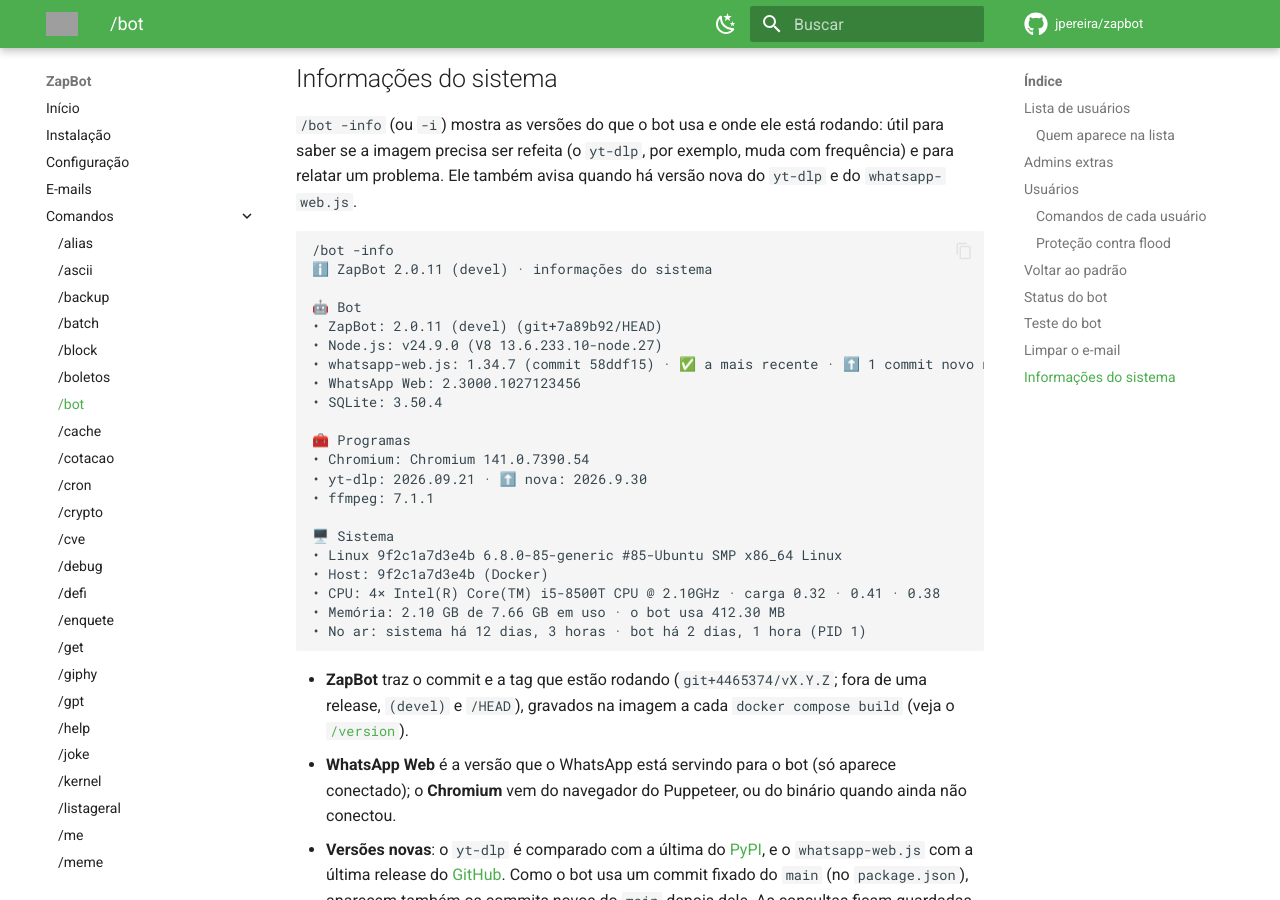
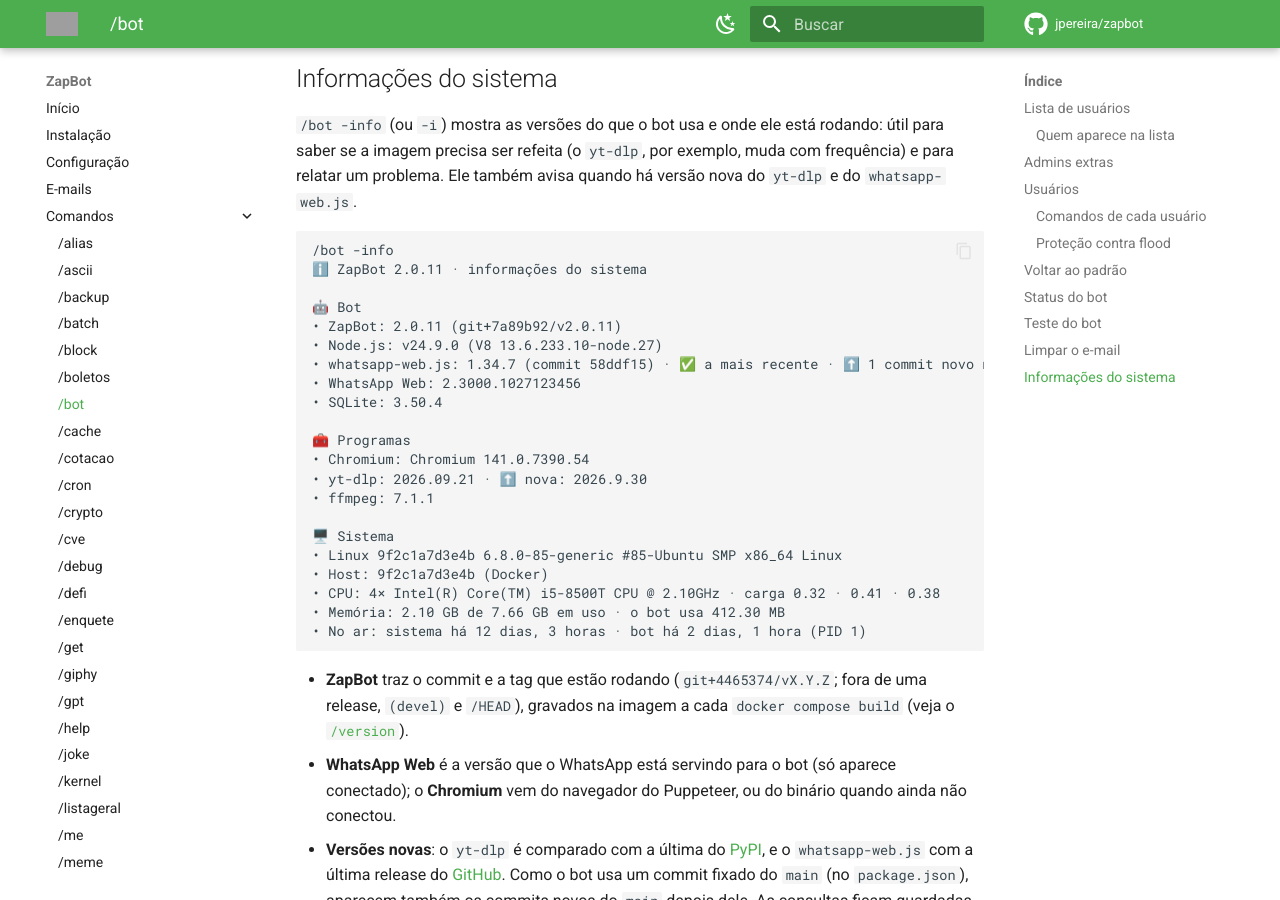
Before and after one commit to jpereira/zapbot, an MkDocs documentation site: the page built from docs/comandos/bot.md, in a window 1280 px wide and 900 px high, scrolled down 12031 px. Built offline with MkDocs 1.6.1 and Material for MkDocs 9.7.7, drawn with Linux system fonts in a browser that asks for light colours; comment, search, counter and statistics services are not loaded; some of the changed text lies outside the part shown; grey boxes are pictures that could not be loaded.

````diff
--- a/docs/comandos/bot.md
+++ b/docs/comandos/bot.md
@@ -344,7 +344,7 @@ relatório sai todo dia nesse horário, no seu privado ou nos destinos do `-to`.
 ```
 
 ```text
-📊 Status do ZapBot 2.0.11 (devel) · últimas 24 h
+📊 Status do ZapBot 2.0.11 · últimas 24 h
 qui 01/10 06:00
 
 ▶️ Bot: ativo
@@ -470,10 +470,10 @@ problema. Ele também avisa quando há versão nova do `yt-dlp` e do `whatsapp-w
 
 ```text
 /bot -info
-ℹ️ ZapBot 2.0.11 (devel) · informações do sistema
+ℹ️ ZapBot 2.0.11 · informações do sistema
 
 🤖 Bot
-• ZapBot: 2.0.11 (devel) (git+7a89b92/HEAD)
+• ZapBot: 2.0.11 (git+7a89b92/v2.0.11)
 • Node.js: v24.9.0 (V8 13.6.233.10-node.27)
 • whatsapp-web.js: 1.34.7 (commit 58ddf15) · ✅ a mais recente · ⬆️ 1 commit novo no main
 • WhatsApp Web: 2.3000.1027123456
````
Also changed, not shown: README.md (+3 -3 lines), docs/comandos/uptime.md (+1 -1 lines), docs/comandos/version.md (+1 -1 lines), docs/instalacao.md (+5 -5 lines), docs/operacao.md (+1 -1 lines).
